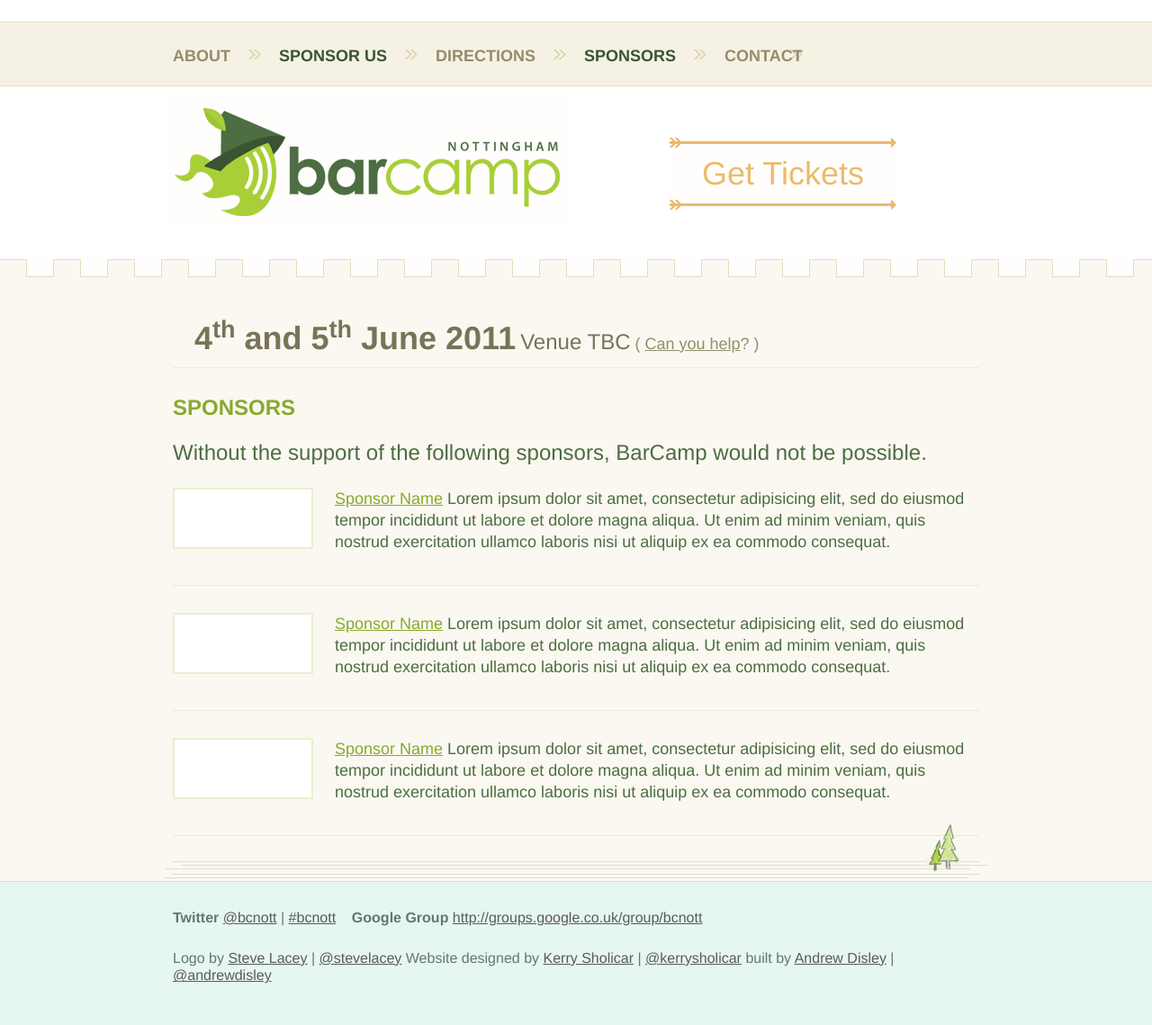
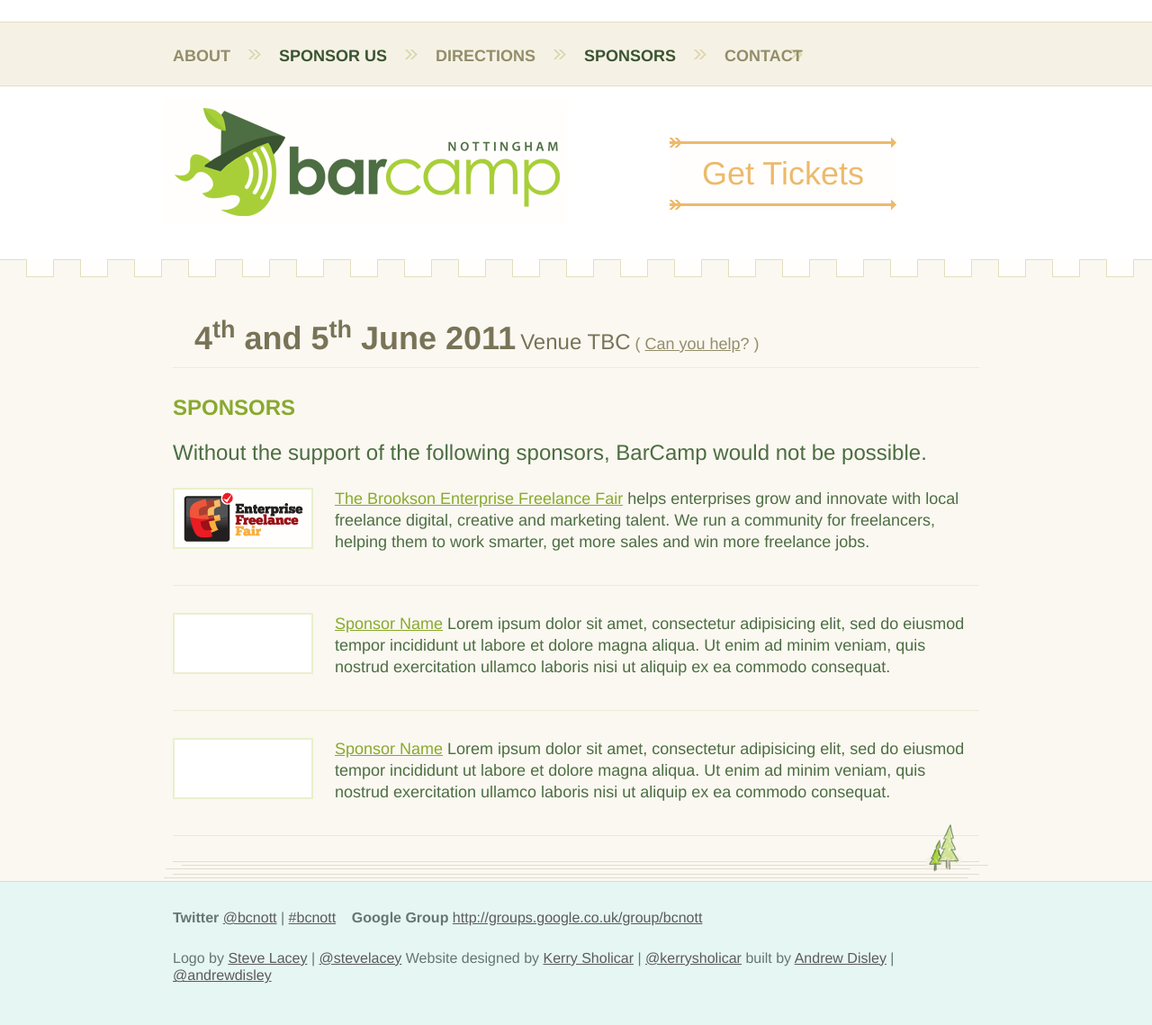
Before and after one commit to andrewdisley/barcamp-nottingham, a Jekyll site: the page built from sponsors.html, in a window 1280 px wide. Shown: the whole page at 90% size. Built offline with Jekyll 4.4.1, drawn with Linux system fonts in a browser that asks for light colours.

Commit message:
Added sponsor Enterprise Freelance Fair.

```diff
--- a/_includes/sponsors.html
+++ b/_includes/sponsors.html
@@ -1,7 +1,7 @@
         <aside id="Sponsors">
           <h2>Sponsors</h2>
           <ul>
-            <li class="null"><img alt="Sponsor Name" height="64" src="{{ site.assets_url }}img/tmp-sponsor-s.png" width="152"></li>
+            <li class="null"><a href="http://www.enterprisefreelancefair.co.uk/"><img alt="Freelancce Jobs from EFF" height="64" src="{{ site.assets_url }}img/sponsor-enterprise-freelance-fair.png" width="152"></a></li>
             <li><img alt="Sponsor Name" height="64" src="{{ site.assets_url }}img/tmp-sponsor-s.png" width="152"></li>
             <li><img alt="Sponsor Name" height="64" src="{{ site.assets_url }}img/tmp-sponsor-s.png" width="152"></li>
             <li><img alt="Sponsor Name" height="64" src="{{ site.assets_url }}img/tmp-sponsor-s.png" width="152"></li>
--- a/sponsors.html
+++ b/sponsors.html
@@ -18,7 +18,7 @@ section: sponsors
           </header>
           <article class="sponsor">
             <div class="content">
-              <p><a href="#"><img alt="" height="64" src="{{ site.assets_url }}img/tmp-sponsor-s.png" width="152"> Sponsor Name</a> Lorem ipsum dolor sit amet, consectetur adipisicing elit, sed do eiusmod tempor incididunt ut labore et dolore magna aliqua. Ut enim ad minim veniam, quis nostrud exercitation ullamco laboris nisi ut aliquip ex ea commodo consequat.</p>
+              <p><a href="http://www.enterprisefreelancefair.co.uk/"><img alt="Freelancce Jobs from EFF" height="64" src="{{ site.assets_url }}img/sponsor-enterprise-freelance-fair.png" width="152"> The Brookson Enterprise Freelance Fair</a> helps enterprises grow and innovate with local freelance digital, creative and marketing talent. We run a community for freelancers, helping them to work smarter, get more sales and win more freelance jobs.</p>
             </div>
           </article>
           <article class="sponsor">
```
Also changed, not shown: assets/img/sponsor-enterprise-freelance-fair.png (added).
